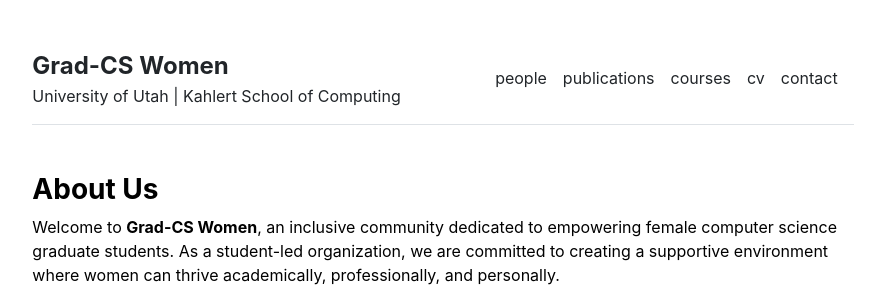
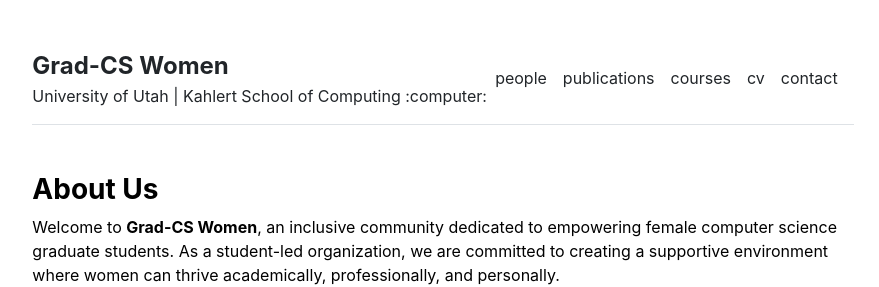
Before and after one commit to gradCSwomen-utah/gradCSwomen-utah.github.io, a Jekyll site: the page built from index.md, in a window 1280 px wide. Shown: the top 287 px of the page, without its empty margins (197-1076 px from the left). Built offline with Jekyll 4.4.1, drawn with Linux system fonts in a browser that asks for light colours; some of the changed lines change nothing that is shown.

Commit message:
Update _config.yml

```diff
--- a/_config.yml
+++ b/_config.yml
@@ -1,4 +1,4 @@
 url: "https://gradcswomen-utah.github.io/" # the base hostname & protocol for your site, e.g. http://example.com
 baseurl: "" # the subpath of your site, e.g. /blog
 title: "Grad-CS Women" # the name of your site, e.g. ACME Corp.
-description: "University of Utah | Kahlert School of Computing"
+description: "University of Utah | Kahlert School of Computing :computer:"
```
